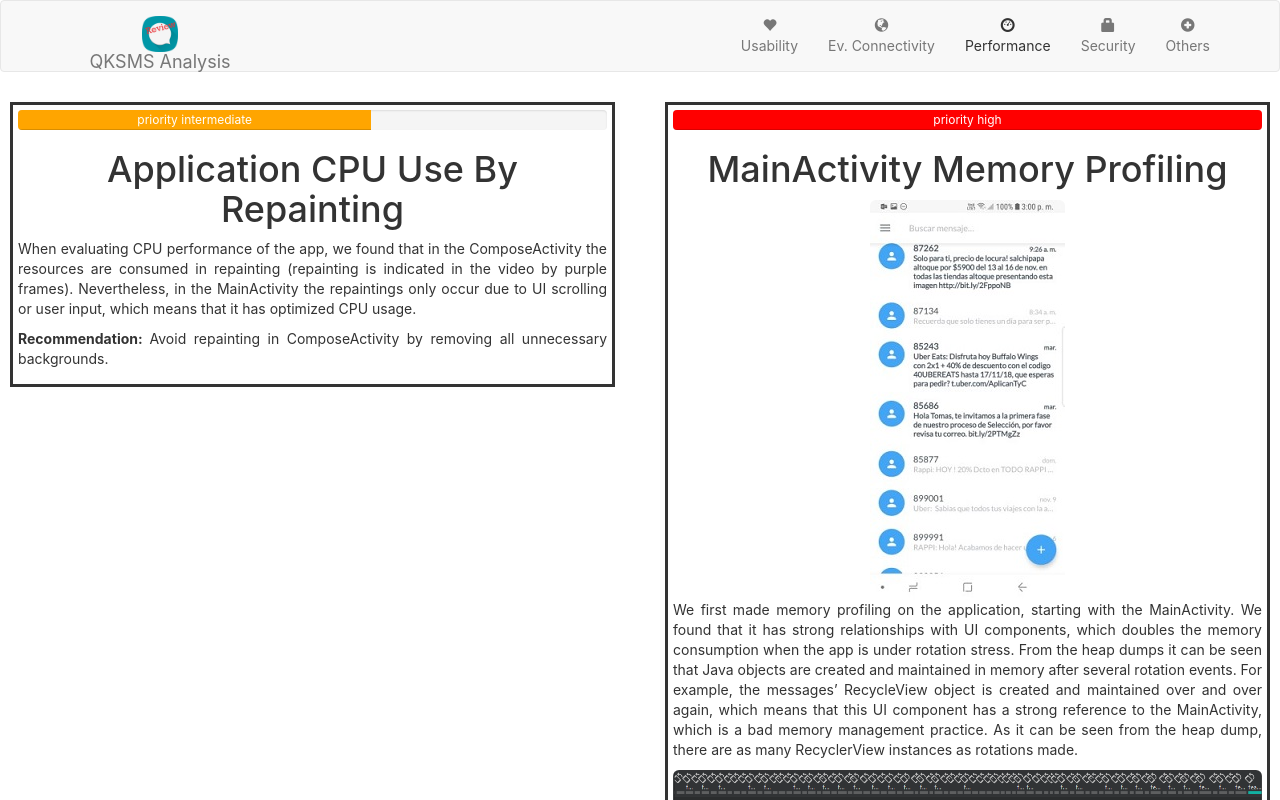
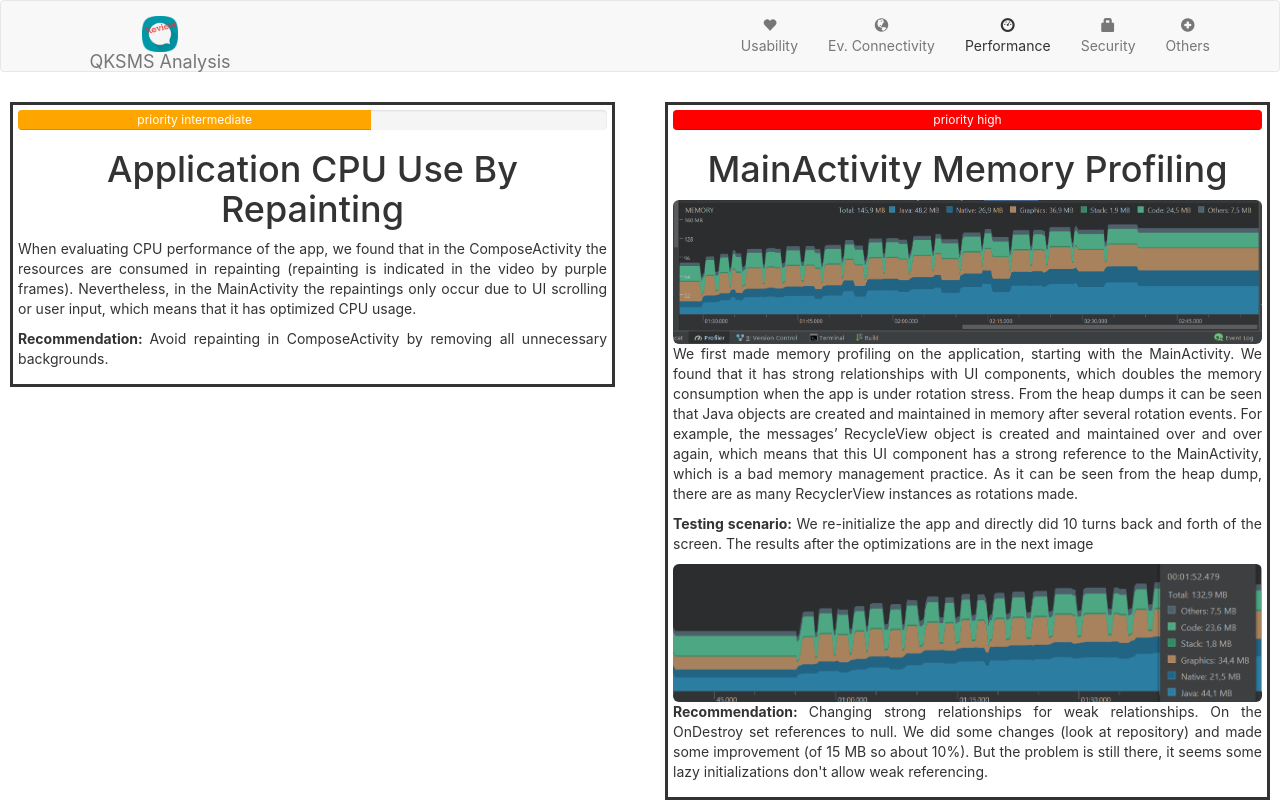
Before and after one commit to jmalovera10/QKSMSReport, a React (Create React App) app: page / in a window 1280 px wide. Both pictures are taken after a click on the button "Performance". Shown: the top 800 px of the page. Built offline with nearby package versions, Linux system fonts and the light colour scheme; no server answers.

Commit message:
performance optimizations

```diff
--- a/src/home/Home.js
+++ b/src/home/Home.js
@@ -1,8 +1,7 @@
 import React, {Component} from 'react';
-import {Row} from "reactstrap";
-import ContributorStats from './modules/ContributorStats';
-import CardReport from "../CardReport";
+import {Row,Col,Card} from "reactstrap";
 import FactModule from "./modules/FactModule";
+import {Image} from "react-bootstrap";
 
 export default class Home extends Component {
 
@@ -26,7 +25,8 @@ export default class Home extends Component {
                 let contribs = result.map((user) => {
                     return {
                         author: user.author,
-                        total: user.total
+                        total: user.total,
+                        csLoad: 5
                     };
                 });
                 contribs.sort((a, b) => (a.total > b.total) ? -1 : ((a.total < b.total) ? 1 : 0));
@@ -45,6 +45,10 @@ export default class Home extends Component {
     }
 
     render() {
+        let topContributors = [];
+        if (this.state.isCSLoaded) {
+            topContributors = this.state.contribStats.slice(0, this.state.csLoad);
+        }
         return (
             <Row>
                 <FactModule
@@ -55,24 +59,32 @@ export default class Home extends Component {
                         <a href="https://f-droid.org/packages/com.moez.QKSMS/">F-Droid</a></p>}
                     imagePath="/qksmsLogo.png"
                 />
+
+                <Col sm="12" md="6">
+                    <Card body={true} className="contrib-card">
+                        <h1>Contributor Statistics</h1>
+                        <h4>These are the contributor statistics for QKSMS project</h4>
+                        <h2>Top Contributor Commits:</h2>
+                        <Row>
+                            {
+                                topContributors.map((contr) =>
+                                    <Col sm="4" md="2">
+                                        <Image src={contr.author.avatar_url} rounded={true} responsive={true}/>
+                                        <h4>{contr.author.login}</h4>
+                                        <h5>{contr.total}</h5>
+                                    </Col>
+                                )
+                            }
+                        </Row>
+                    </Card>
+                </Col>
                 <FactModule
                     big={false}
-                    value={<h2>10,974K</h2>}
+                    value={<h5>Downloads: 10,974K</h5>}
                     imagePath="/screenshots/download.png"
                 />
-                <ContributorStats contributors={this.state.contribStats} isCSLoaded={this.state.isCSLoaded}/>
-                <CardReport title="Exceptions are usually avoided on the code but not handled!"
-                            imageUrl ="qksmsLogo.png"
-                            analysis="The code for loading a multimedia message shows that exceptions are being avoided but not handled.
-                            Sometimes, 'try' is used and then directly a finally to end the procedure without using a catch. Other times the catch is used
-                             directly to return a specific value without even printing the exception or noting on the code.
-                             This makes debugging really difficult.
-                             For a lot of cases we enabled the exception printing and found out some improving measures that could be
-                             taken after analysing them. The most interesting ones can be found at the usability tab."
-                            recommendation = "Enable printing of exceptions will make it easier to find further errors."
-                level = {2}
-                />
             </Row>
+
         );
     }
 }
--- a/src/home/modules/ContributorStats.js
+++ b/src/home/modules/ContributorStats.js
@@ -2,6 +2,7 @@ import React, {Component} from 'react';
 import PropTypes from 'prop-types';
 import {Card, Col, Row} from 'reactstrap';
 import {Image} from "react-bootstrap";
+import FactModule from "./FactModule";
 
 export default class ContributorStats extends Component {
 
@@ -19,6 +20,17 @@ export default class ContributorStats extends Component {
         }
         return (
             <Col sm="12" md="6">
+                <Row>
+                <FactModule
+                    big={true}
+                    value={<p>QKSMS is an open source replacement to the stock messaging app on Android. It is currently
+                        available on the <a href="https://play.google.com/store/apps/details?id=com.moez.QKSMS&hl=en">
+                            Google Play Store</a> and on
+                        <a href="https://f-droid.org/packages/com.moez.QKSMS/">F-Droid</a></p>}
+                    imagePath="/qksmsLogo.png"
+                />
+
+                    <Col sm="12" md="6">
                 <Card body={true} className="contrib-card">
                     <h1>Contributor Statistics</h1>
                     <h4>These are the contributor statistics for QKSMS project</h4>
@@ -35,6 +47,13 @@ export default class ContributorStats extends Component {
                         }
                     </Row>
                 </Card>
+                    </Col>
+                    <FactModule
+                        big={false}
+                        value={<h5>Downloads: 10,974K</h5>}
+                        imagePath="/screenshots/download.png"
+                    />
+                </Row>
             </Col>
         );
     }
--- a/src/home/modules/FactModule.js
+++ b/src/home/modules/FactModule.js
@@ -7,7 +7,7 @@ export default class FactModule extends Component {
 
     render() {
         return (
-            <Col sm={"12"} md={this.props.big ? "6" : "3"}>
+            <Col sm={this.props.big ? "12" : "6"} md={this.props.big ? "6" : "3"}>
                 <Card className="center-items contrib-card-report">
                     <Image src={this.props.imagePath} rounded={true} responsive={true}/>
                     {this.props.value}
--- a/src/others/Others.js
+++ b/src/others/Others.js
@@ -1,11 +1,24 @@
 import React, {Component} from 'react';
+import {Row} from "react-bootstrap";
+import CardReport from "../CardReport";
 
 export default class Others extends Component {
     render() {
         return (
-            <div>
+            <Row>
+                <CardReport title="Exceptions are usually avoided on the code but not handled!"
+                            imageUrl ="qksmsLogo.png"
+                            analysis="The code for loading a multimedia message shows that exceptions are being avoided but not handled.
+                            Sometimes, 'try' is used and then directly a finally to end the procedure without using a catch. Other times the catch is used
+                             directly to return a specific value without even printing the exception or noting on the code.
+                             This makes debugging really difficult.
+                             For a lot of cases we enabled the exception printing and found out some improving measures that could be
+                             taken after analysing them. The most interesting ones can be found at the usability tab."
+                            recommendation = "Enable printing of exceptions will make it easier to find further errors."
+                            level = {2}
+                />
 
-            </div>
+            </Row>
         );
     }
 }
--- a/src/performance/Performance.js
+++ b/src/performance/Performance.js
@@ -18,18 +18,23 @@ export default class Performance extends Component {
                                 recommendation="Avoid repainting in ComposeActivity by removing all unnecessary backgrounds."
                     />
                     <CardReport title="MainActivity Memory Profiling"
-                                imageUrl="/screenshots/mainActivity.jpeg"
+                                imageUrl="/screenshots/memoryPerformance10TurnsbackAndForth.PNG"
                                 level ={3}
-                                analysis="We first made memory profiling on the application, starting with the MainActivity.
+                                analysis={<div><p>We first made memory profiling on the application, starting with the MainActivity.
                                  We found that it has strong relationships with UI components, which doubles the memory
                                  consumption when the app is under rotation stress. From the heap dumps it can be seen that
                                  Java objects are created and maintained in memory after several rotation events. For example,
                                  the messages’ RecycleView object is created and maintained over and over again, which means
                                  that this UI component has a strong reference to the MainActivity, which is a bad memory
                                  management practice. As it can be seen from the heap dump, there are as many RecyclerView
-                                 instances as rotations made."
-                                imageUrl2="/screenshots/MainActivityMemoryProfiling.png"
-                                recommendation="Changing strong relationships for weak relationships."
+                                    instances as rotations made.</p>
+                                    <p><strong>Testing scenario:</strong> We re-initialize the app and directly did 10 turns back and forth of the screen.
+                                        The results after the optimizations are in the next image</p>
+                                </div>}
+                                imageUrl2="/screenshots/memoryPerformance10TurnsbackAndForthWithImprovements.PNG"
+                                recommendation="Changing strong relationships for weak relationships. On the OnDestroy set references to null.
+                                We did some changes (look at repository) and made some improvement (of 15 MB so about 10%).
+                                But the problem is still there, it seems some lazy initializations don't allow weak referencing."
                     />
                     <CardReport title="ComposeActivity Memory Profiling"
                                 imageUrl="/screenshots/ComposeActivity.jpeg"
```
Also changed, not shown: public/screenshots/memoryPerformance10TurnsbackAndForth.PNG (added), public/screenshots/memoryPerformance10TurnsbackAndForthWithImprovements.PNG (added).
